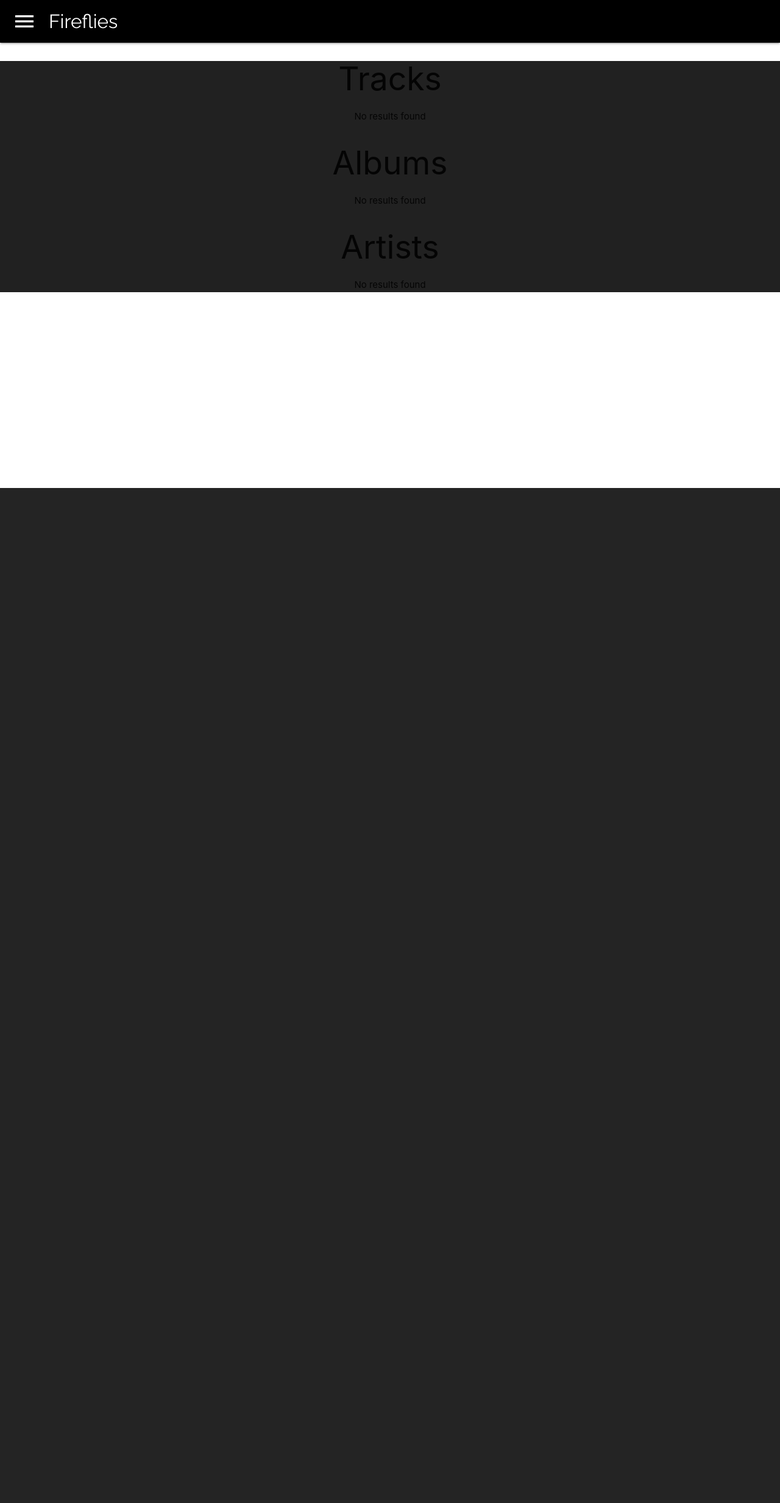
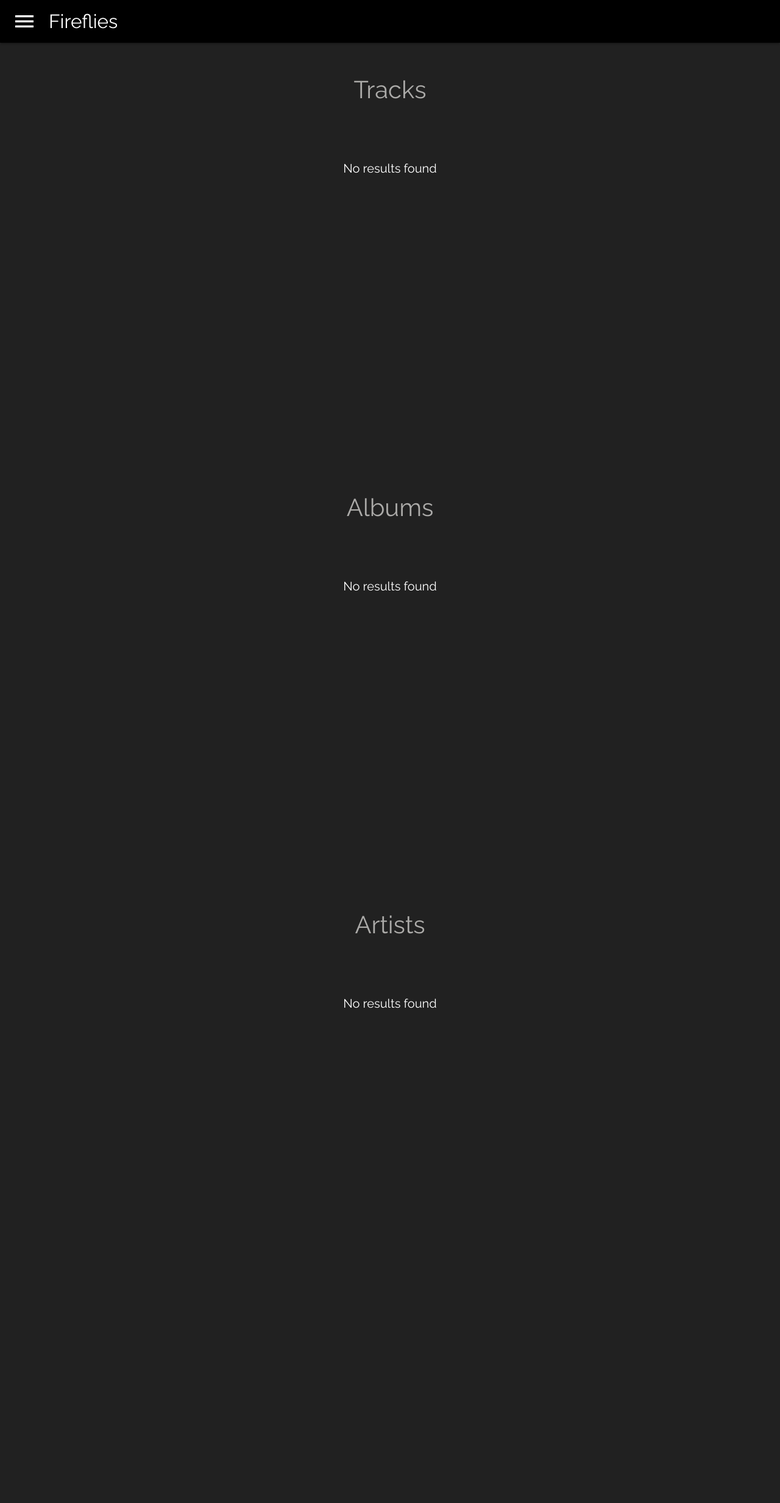
Before and after one commit to bahetyshyam/Fireflies, a PHP site: page /results.php in a window 1280 px wide. Shown: the whole page at 61% size. Before the commit the page ends 800 px from the top, so only its background shows below. Run offline with PHP 8.4, Linux system fonts and the light colour scheme; data that the repository does not hold is empty; some libraries are stand-ins or nearby versions.

Commit message:
Add files via upload

```diff
--- a/css/index.css
+++ b/css/index.css
@@ -735,3 +735,67 @@ hr {
 /*	margin-top: -12%;*/
 	margin-left: 5%;
 }
+
+.searchBack {
+	height: 100vh;
+	padding-top: 2%;
+	padding-left: 5%;
+	padding-right: 5%;
+}
+
+#searchHead {
+	color: #ACABA9;
+	font-family: 'Raleway', sans-serif;
+	font-size: 25px;
+}
+
+#bar {
+	height: 100px;
+	color: white;
+	font-size: 100px;
+}
+
+#srch {
+	margin-top: 3%;
+	width: 130px;
+	height: 60px;
+	text-transform: capitalize;
+	font-size: 20px;
+	font-family: 'Raleway', sans-serif;
+	border-radius: 10px;
+	float: right;
+	background-color: #31CBDA;
+	color: #32302E;
+}
+
+.resultBack {
+	height: 300vh;
+	padding-top: 2%;
+	padding-left: 5%;
+	padding-right: 5%;
+}
+
+#searchSong, #searchAlbum, #searchArtist {
+	font-family: 'Raleway', sans-serif;
+	color: #ACABA9;
+	font-size: 40px;
+	margin-bottom: 8%;
+}
+
+#searchSong {
+	margin-bottom: 8%;
+}
+
+#searchAlbum {
+	margin-top: 45%;
+}
+
+#searchArtist {
+	margin-top: 45%;
+}
+
+.noResult {
+	font-family: 'Raleway', sans-serif;
+	color: white;
+	font-size: 20px;
+}
```
